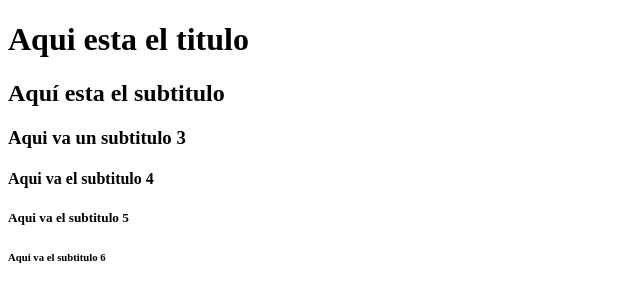
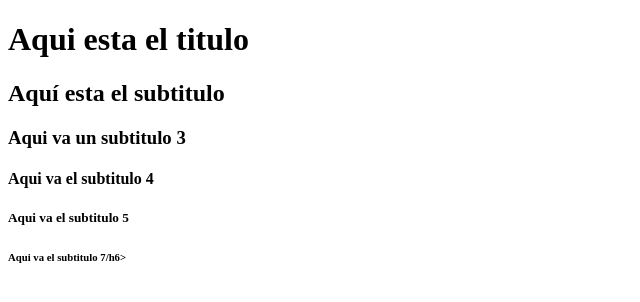
Before and after one commit to alexz06y/holamundohtml, a plain HTML site: page index.html in a window 1280 px wide. Shown: the full height of the page, 0-640 px from the left. Drawn offline with Linux system fonts and the light colour scheme.

Commit message:
Está es la segunda versión de mi proyecto

```diff
--- a/index.html
+++ b/index.html
@@ -13,7 +13,7 @@
     <h3>Aqui va un subtitulo 3</h3>
     <h4>Aqui va el subtitulo 4</h4>
     <h5>Aqui va el subtitulo 5</h5>
-    <h6>Aqui va el subtitulo 6</h6>
+    <h6>Aqui va el subtitulo 7/h6>
 
 </body>
 </html>
```
